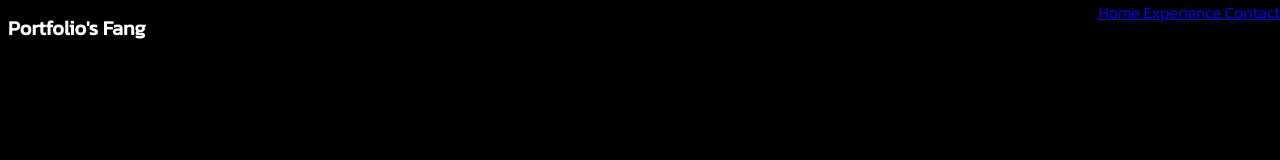
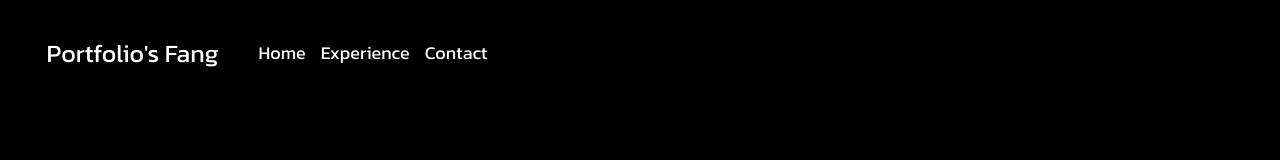
Before and after one commit to cpe207/lab02-yogurtisnumone, a plain HTML site: page index.html in a window 1280 px wide. Drawn offline with Linux system fonts and the light colour scheme.

Commit message:
yo! i made this in 4 hours+ T-T

```diff
--- a/css/style.css
+++ b/css/style.css
@@ -1,16 +1,40 @@
-body{
+body {
     background-color: #000000;
+}
+header {
+    position: fixed;
+    padding: 15px 3%;
+    display: flex;
+    align-items: center;
+    justify-content: space-between;
+
+}
+.maybelogo {
     font-family: "Kanit", sans-serif;
-    font-weight: 200;
+    font-weight: 400;
     font-style: normal;
+    text-decoration: none;
+    color: #ffffff;
+    font-size: 25px;
 }
-header{
-    position: fixed;
-    width: 50;
-    top: 0;
-    right: 0;
+.threehead {
+    display: flex;
+    margin-right: 20px;
 }
-h1{
-    color: #fff;
-    font-size: 20px;
+
+.threehead li{
+    margin-right: 15px;
 }
+
+.threehead a{
+    color: #ffffff;
+    font-size: 18px;
+    text-decoration: none;
+    font-family: "Kanit", sans-serif;
+    font-weight: 400;
+    font-style: normal;
+    transition: all .20s ease;
+}
+.threehead a:hover {
+  text-decoration: underline;
+}
--- a/index.html
+++ b/index.html
@@ -13,15 +13,15 @@
 
   </head>
 
-  <body>
-    <h1>
-      Portfolio's Fang
-    </h1>
-    <header>
-      <a href="index.html"> Home </a>
-      <a href="experience.html"> Experience </a>
-      <a href="contact.html"> Contact </a>
-    </header>
+<body>
+  <header>
+    <a href="#" class="maybelogo">Portfolio's Fang</a>
 
-  </body>
+    <ul class="threehead">
+      <li><a href="index.html">Home </a></li>
+      <li><a href="experience.html">Experience </a></li>
+      <li><a href="contact.html">Contact</a></li>
+    </ul>
+  </header>
+</body>
 </html>
```
